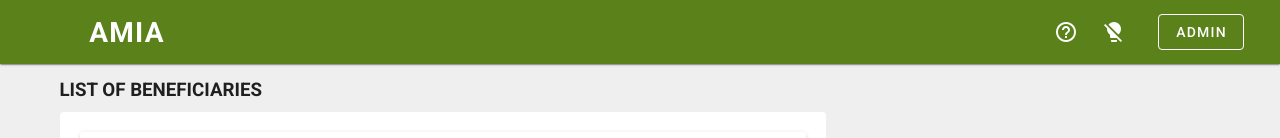
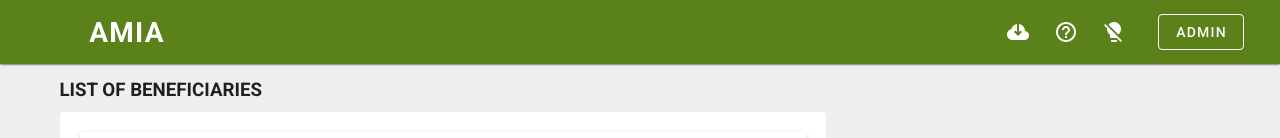
Before and after one commit to dilapitan/amia-program-beneficiaries, a Vue app in the folder client/: page / in a window 1280 px wide. Shown: the top 138 px of the page. Built offline with nearby package versions, Linux system fonts and the light colour scheme; no server answers; the database is empty.

Commit message:
Add cloud button download

```diff
--- a/client/src/App.vue
+++ b/client/src/App.vue
@@ -110,6 +110,10 @@
         </v-tooltip>
 
         <v-spacer></v-spacer>
+
+        <v-btn icon color="white">
+          <v-icon>mdi-cloud-download</v-icon>
+        </v-btn>
 
         <div v-if="$vuetify.breakpoint.smAndUp">
           <v-tooltip bottom>
@@ -251,6 +255,7 @@ export default {
 
   computed: {
     isLoggedIn() {
+      //console.log('this.$store.state.user:', this.$store.state.user)
       return Boolean(this.$store.state.user.loggedIn)
     },
 
```
